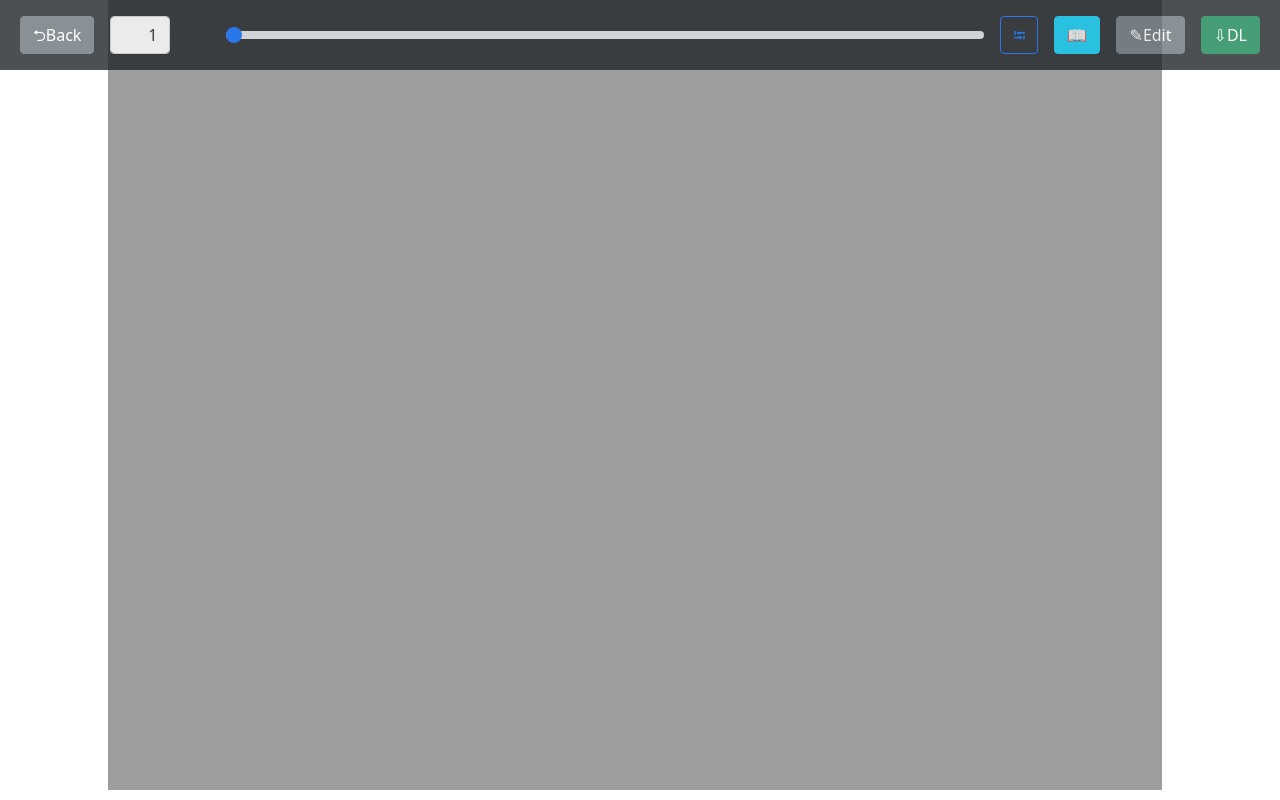
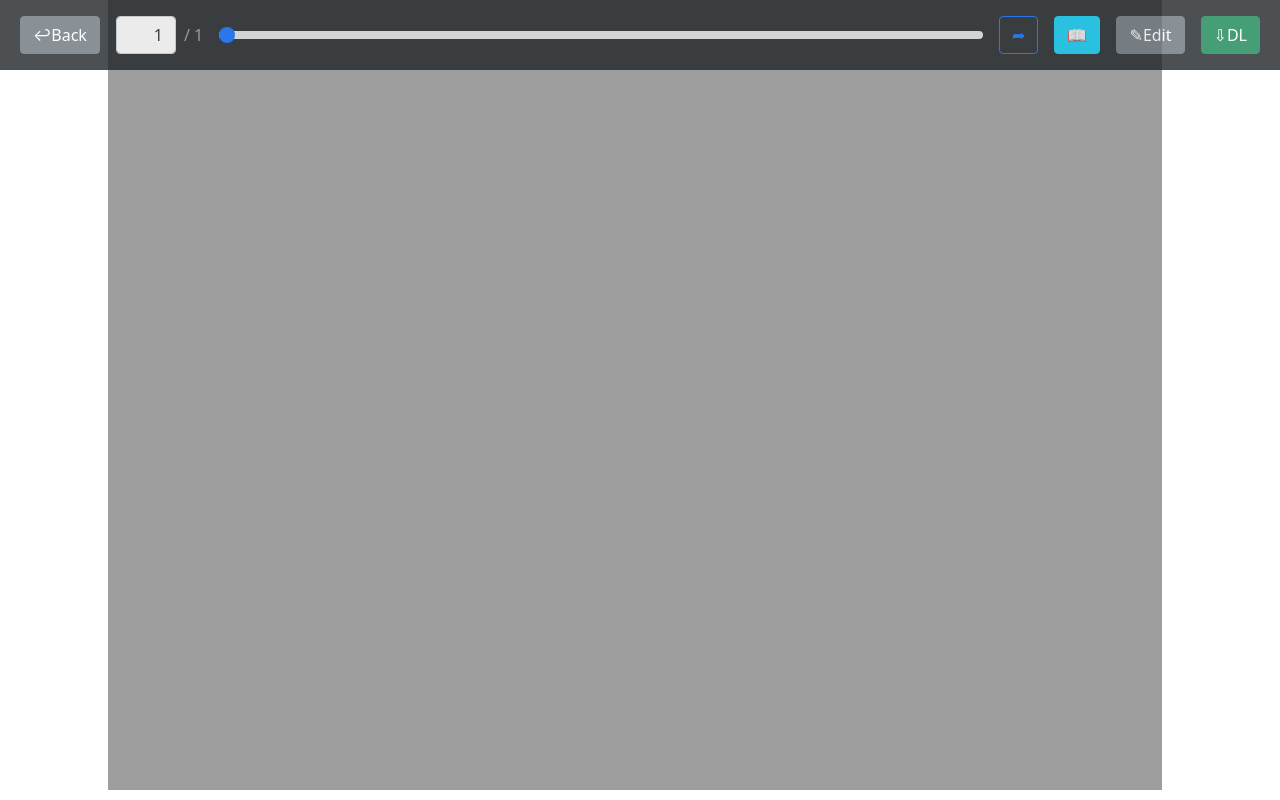
Before and after one commit to enishino/fmfm-filemanager, a Flask app: page /show/1 in a window 1280 px wide. Run offline with Flask 2, Linux system fonts and the light colour scheme; tables that the repository leaves empty hold one stand-in row (values such as "Sample post"); parts of the project's set-up code (start-up, migrations or seed data) failed here and were passed over; some libraries are stand-ins or nearby versions.

Commit message:
Fix: book length correctly shown

```diff
--- a/templates/viewer.html
+++ b/templates/viewer.html
@@ -81,7 +81,7 @@
     <ul class="navbar-nav flex-grow-1">
         <li class="nav-item nav-link">
             <a class="btn btn-secondary" href="{{ prev_url }}">
-            ⮌Back
+            ↩Back
             </a>
         </li>
         <li class="nav-item nav-link d-flex">
@@ -89,8 +89,7 @@
             <!-- ... and click where to defocus? -->
             <input type="text" class="form-control width60 text-end" id="position" value="{{ start_from + 1 }}"
             onChange="if(r2l){obspos=img_list.length-this.value;}else{obspos=this.value;} pagemove('both', pos=obspos); redraw();" />
-            <input type="text" readonly class="form-control-plaintext width40" id="position"
-            value="/ {{ data['pagenum'] }}" />
+            <div class="d-flex align-items-center ms-2">/ {{ data['pagenum'] }}</div>
         </li>
         <li class="nav-item nav-link d-flex flex-grow-1 align-items-center">
             <input type="range" class="form-range pagecontrol" min="0" max="{{ data['pagenum'] - 1 }}"
@@ -100,7 +99,7 @@
         <li class="nav-item nav-link">
             <input type="checkbox" class="btn-check" id="pageshift" autocomplete="off" aria-label="shift the page"
             onClick="list_init(); pagemove('both', pos=image_handler.current()), redraw(); this.blur()" />
-            <label class="btn btn-outline-primary" for="pageshift">⭾</label>
+            <label class="btn btn-outline-primary" for="pageshift">➦</label>
         </li>
         <li class="nav-item nav-link">
             <input type="checkbox" class="btn-check" id="spread" autocomplete="off" aria-label="spreading the book"
@@ -364,9 +363,9 @@
     x: e.clientX - rect.left,
     y: e.clientY - rect.top,
   };
-  if (canvas.width - point.x * expansion > canvas.width/2) {
+  if (canvas.width - point.x * expansion > canvas.width * 0.6) {
     pagemove("prev");
-  } else {
+  } else if (canvas.width - point.x * expansion < canvas.width * 0.4) {
     pagemove("next");
   }
 });
@@ -415,7 +414,7 @@
 // Image list preparation
 list_init();
 // Go to starting point
-pagemove("next", pos=start_from)
+pagemove("next", pos=start_from);
 // Draw the canvas
 redraw();
 
```
